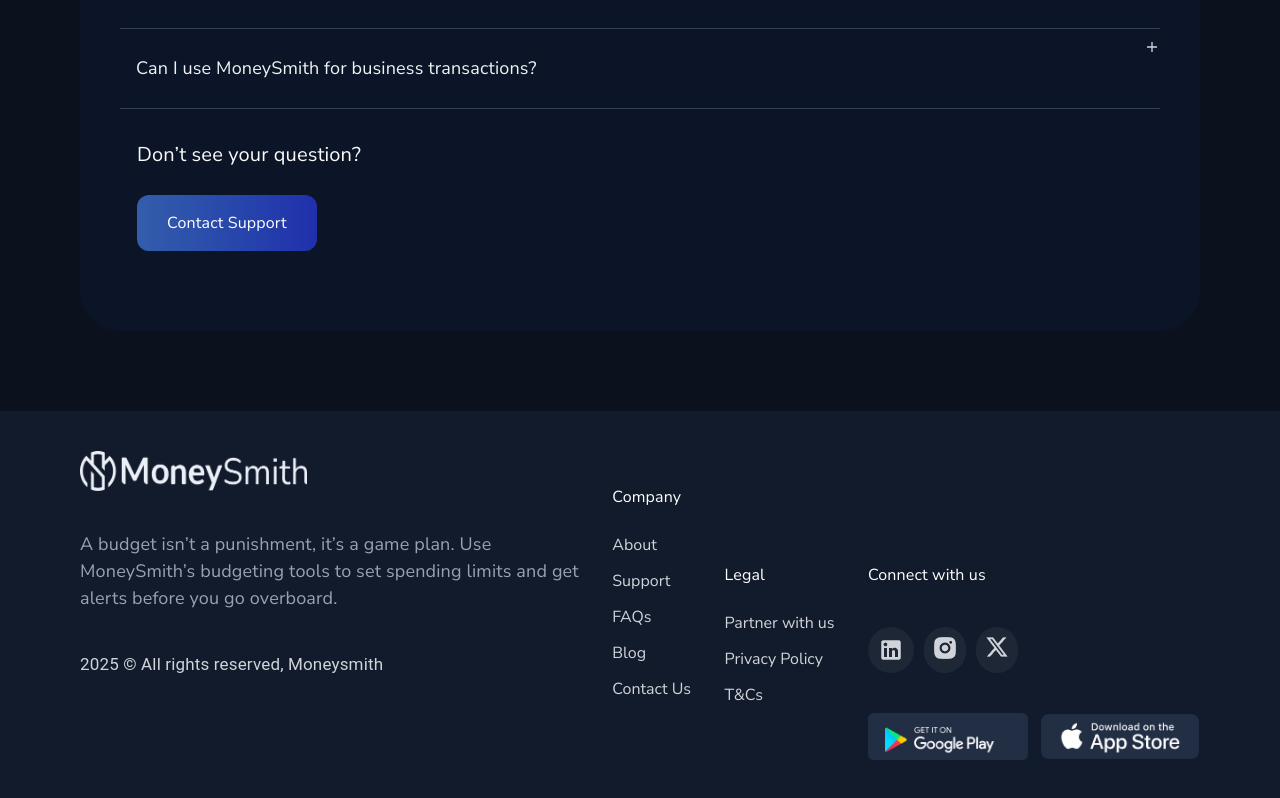
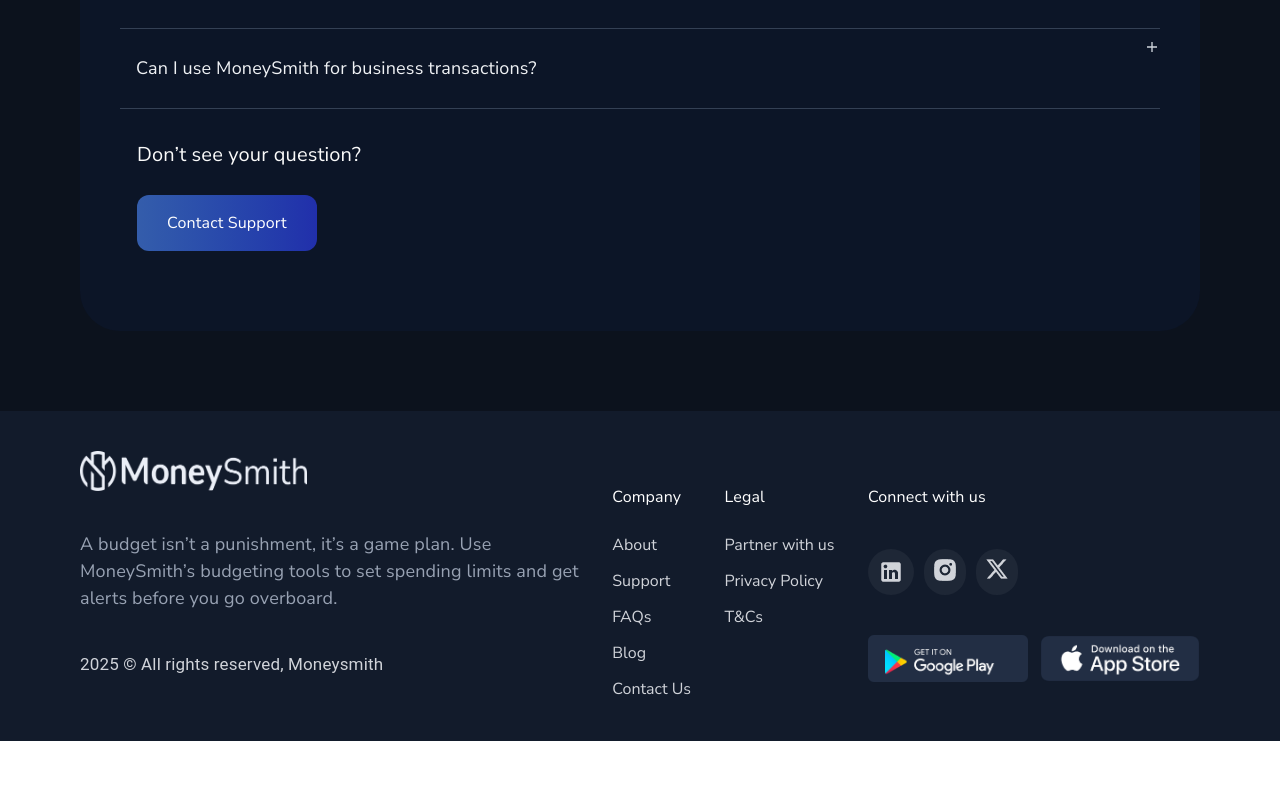
Before and after one commit to MoneySmithDevelopment/website, a React (Vite) app in the folder frontend/: page / in a window 1280 px wide. Shown: the part 5436-6234 px from the top of the page. After the commit the page ends 6177 px from the top, so only its background shows below. Built offline with nearby package versions, Linux system fonts and the light colour scheme.

Commit message:
fix: fixed the footer and about

```diff
--- a/frontend/src/components/container/Footer.tsx
+++ b/frontend/src/components/container/Footer.tsx
@@ -64,7 +64,7 @@ const Footer = () => {
         </ul>
       </div>
 
-      <div className="pt-[3%] pt-[10%] flex flex-col gap-[24px] font-nunito">
+      <div className="md:pt-[3%] pt-[10%] flex flex-col gap-[24px] font-nunito">
         <Typography sx={{ fontFamily: "'Nunito Sans', sans-serif" }}>
           Legal
         </Typography>
@@ -76,7 +76,7 @@ const Footer = () => {
         </ul>
       </div>
 
-      <div className="pt-[3%] pt-[10%] flex flex-col  md:gap-[40px] gap-[20px] font-nunito">
+      <div className="md:pt-[3%] pt-[10%] flex flex-col  md:gap-[40px] gap-[20px] font-nunito">
         <Typography sx={{ fontFamily: "'Nunito Sans', sans-serif" }}>
           Connect with us
         </Typography>
--- a/frontend/src/pages/About.tsx
+++ b/frontend/src/pages/About.tsx
@@ -10,7 +10,7 @@ const About = () => {
       {/**About MoneySmith */}
       <div className="flex flex-col gap-[30px] justify-center  ">
         <div className="py-[40px] md:px-[80px] px-[20px]">
-          <div className="font-lato">
+          <div className="font-lato md:pl-[8rem]">
             <Typography
               variant="h6"
               sx={{
@@ -23,7 +23,7 @@ const About = () => {
             </Typography>
           </div>
 
-          <div className="flex flex-col justify-between ">
+          <div className="flex flex-col md:flex-row justify-evenly ">
             <div>
               <div className="font-lato my-[10px] mb-[30px]">
                 <Typography
@@ -38,7 +38,7 @@ const About = () => {
                 </Typography>
               </div>
 
-              <div className="flex flex-col md:gap-[10px] gap-[30px] font-nunito">
+              <div className="flex flex-col  md:gap-[10px] gap-[30px] font-nunito">
                 <Typography
                   sx={{
                     fontSize: "18px",
@@ -184,7 +184,7 @@ const About = () => {
 
         {/**Contact section */}
         <motion.div
-          className="flex md:flex-row flex-col justify-between md:py-[40px] py-[25px] md:px-[80px] px-[20px]"
+          className="flex md:flex-row flex-col justify-evenly md:py-[40px] py-[25px] md:px-[80px] px-[20px]"
           id="contact_us"
           initial={{ opacity: 0, y: 50 }}
           whileInView={{ opacity: 1, y: 0 }}
--- a/frontend/src/pages/Home.tsx
+++ b/frontend/src/pages/Home.tsx
@@ -195,7 +195,7 @@ const Home = () => {
         id="faq"
         initial={{ opacity: 0, y: 50 }}
         whileInView={{ opacity: 1, y: 0 }}
-        transition={{ duration: 1 }}
+        transition={{ duration: 2 }}
         viewport={{ once: true }}
       >
         <FAQs />
```
